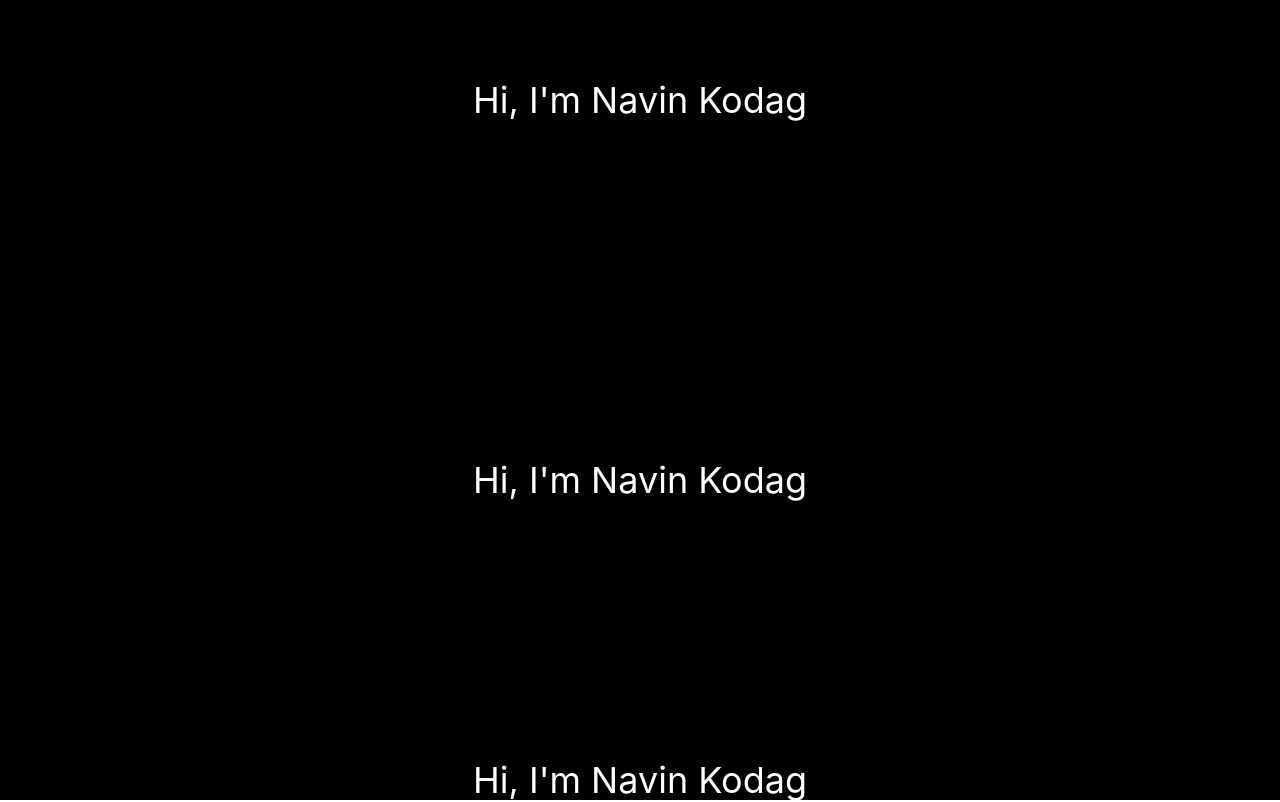
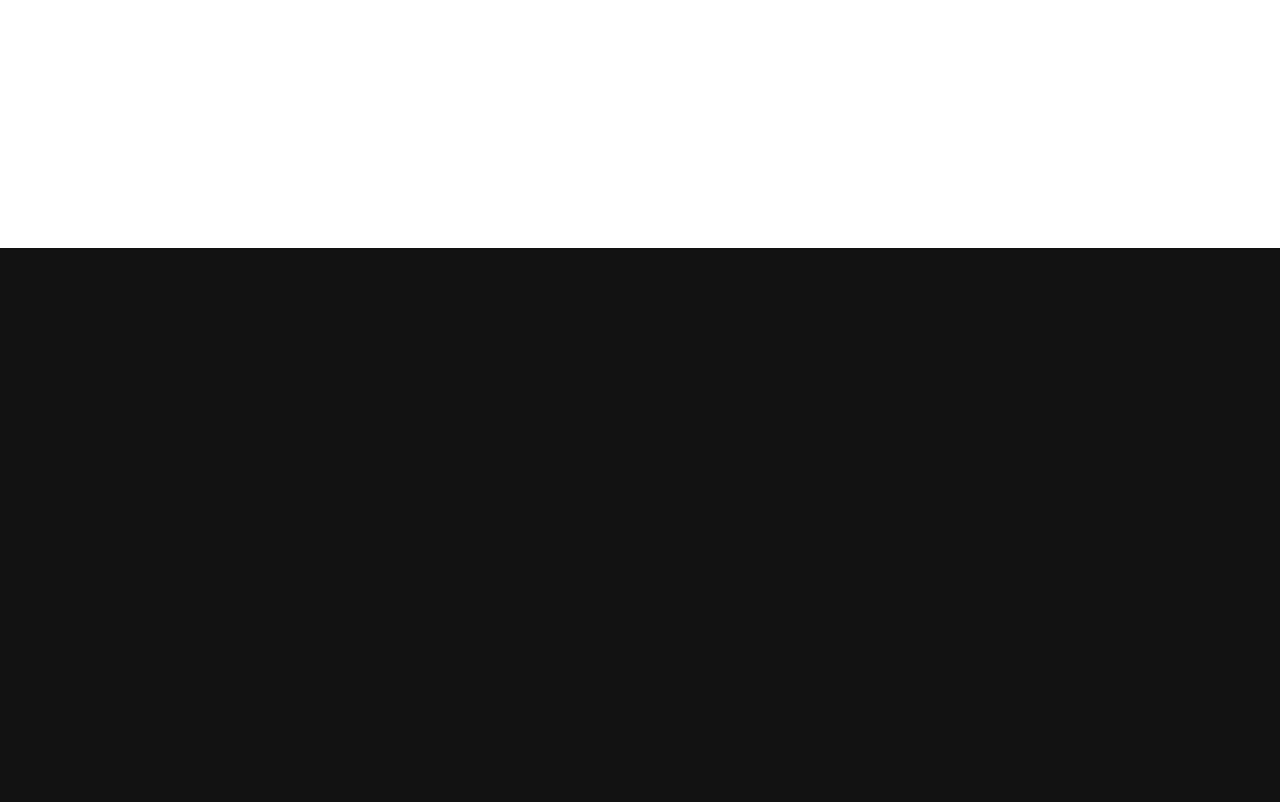
Before and after one commit to 100lvlmaster/100lvlmaster.in, a Next.js app: page / in a window 1280 px wide. Built offline with nearby package versions, Linux system fonts and the light colour scheme.

Commit message:
theme_repo_prototype

```diff
--- a/package.json
+++ b/package.json
@@ -9,6 +9,7 @@
   },
   "dependencies": {
     "next": "10.0.8",
+    "next-themes": "^0.0.14",
     "react": "17.0.1",
     "react-dom": "17.0.1"
   },
--- a/pages/_app.js
+++ /dev/null
@@ -1,8 +0,0 @@
-import "../styles/globals.css";
-import "tailwindcss/tailwind.css";
-
-function MyApp({ Component, pageProps }) {
-  return <Component {...pageProps} />;
-}
-
-export default MyApp;
--- /dev/null
+++ b/pages/_app.tsx
@@ -0,0 +1,13 @@
+import "../styles/globals.css";
+import "tailwindcss/tailwind.css";
+import { ThemeProvider } from "next-themes";
+
+function MyApp({ Component, pageProps }) {
+  return (
+    <ThemeProvider attribute="class">
+      <Component {...pageProps} />
+    </ThemeProvider>
+  );
+}
+
+export default MyApp;
--- /dev/null
+++ b/pages/home/home.tsx
@@ -0,0 +1,25 @@
+import { useTheme } from "next-themes";
+import { useEffect } from "react";
+import { saveTheme, getTheme } from "../../utils/theme_helper";
+export const HomePage = () => {
+  const { theme, setTheme } = useTheme();
+  /// Change theme
+  const onChangeTheme = (val: string) => {
+    setTheme(val);
+    saveTheme(val);
+  };
+  /// Call on mount
+  useEffect(() => onChangeTheme(getTheme()), []);
+  ///
+  return (
+    <div className="dark:bg-black dark:text-white dark:text-black bg-white">
+      <button
+        aria-label="Toggle Dark Mode"
+        type="button"
+        className="p-3 h-12 w-12 order-2 md:order-3"
+        onClick={() => onChangeTheme(theme === "dark" ? "light" : "dark")}
+      ></button>
+      <div className="text-4xl p-20">Hi, I'm Navin Kodag</div>
+    </div>
+  );
+};
--- a/pages/index.js
+++ /dev/null
@@ -1,18 +0,0 @@
-import Head from "next/head";
-import styles from "../styles/Home.module.css";
-
-export default function Home() {
-  return (
-    <div className={styles.container}>
-      <Head>
-        <title>Create Next App</title>
-        <link rel="icon" href="/favicon.ico" />
-      </Head>
-      <div className="flex flex-col bg-black text-white flex-grow items-stretch text-center justify-between	w-screen">
-        <div className="text-4xl p-20">Hi, I'm Navin Kodag</div>
-        <div className="text-4xl">Hi, I'm Navin Kodag</div>
-        <div className="text-4xl">Hi, I'm Navin Kodag</div>
-      </div>
-    </div>
-  );
-}
--- /dev/null
+++ b/pages/index.tsx
@@ -0,0 +1,4 @@
+import { HomePage } from "./home/home";
+export default function Home() {
+  return <HomePage />;
+}
--- a/tsconfig.json
+++ b/tsconfig.json
@@ -6,6 +6,11 @@
       "dom.iterable",
       "esnext"
     ],
+    "paths": {
+      "@utils/*": [
+        "./utils/*"
+      ]
+    },
     "allowJs": true,
     "skipLibCheck": true,
     "strict": false,
--- /dev/null
+++ b/utils/theme_helper.ts
@@ -0,0 +1,10 @@
+/// Fetch Theme from storage
+export const getTheme = () => {
+  const themeVal: string = localStorage.getItem("theme");
+  return themeVal ?? "dark";
+};
+
+/// Save theme to storage
+export const saveTheme = (val: string) => {
+  localStorage.setItem("theme", val);
+};
```
Also changed, not shown: 1 other file (tests, documents, lock files or other folders).
